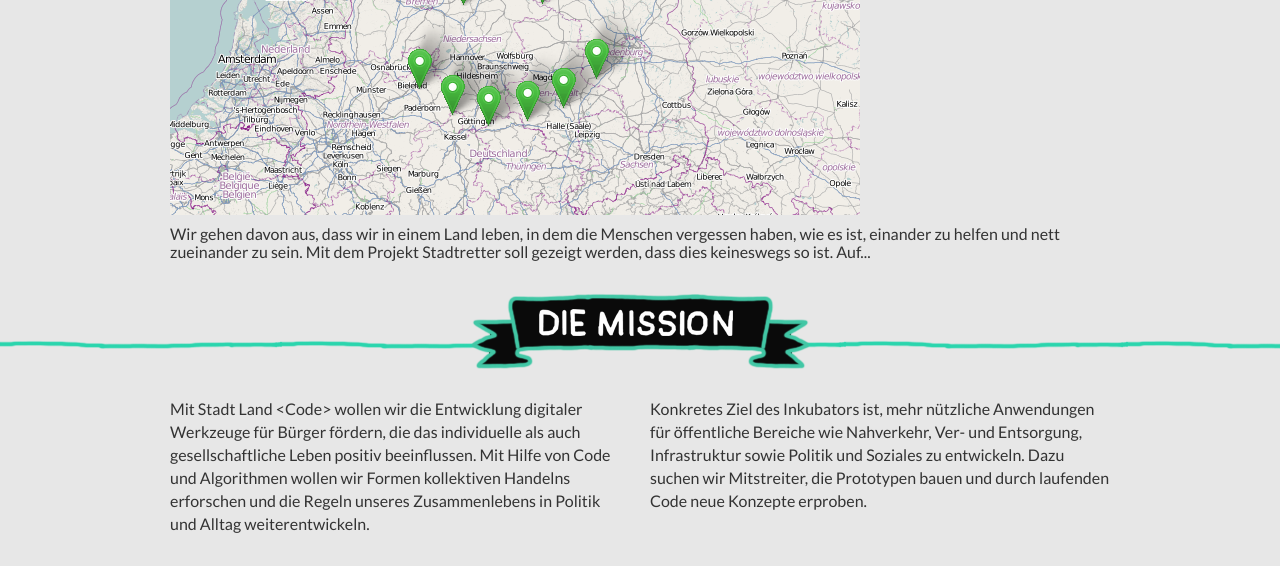
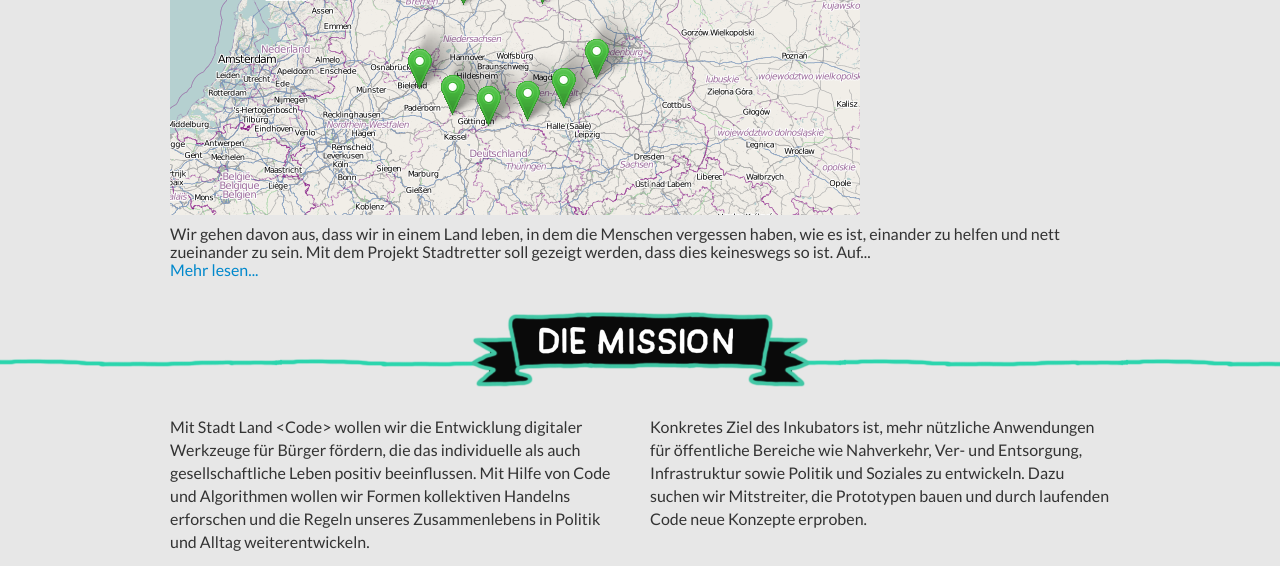
Before and after one commit to okfde/stadtlandcode.de, a Jekyll site: the page built from index.html, in a window 1280 px wide and 900 px high, scrolled down 746 px, cut to the strip 0-566 px from the top of the window. Built offline with Jekyll 4.4.1, drawn with Linux system fonts in a browser that asks for light colours; nearby versions of some CDN libraries; Markdown is read by kramdown in place of the engine named in the settings.

Commit message:
mehr lesen

```diff
--- a/index.html
+++ b/index.html
@@ -33,6 +33,9 @@ frameclass: join
     <div class="post">
       {{ post.content | strip_html | truncatewords: 40 }}
     </div>
+       <div class="more">
+          <a href="{{ post.url }}" title="Mehr lesen">Mehr lesen...</a>
+        </div>
   {% endfor %}
 </div>
 
```
